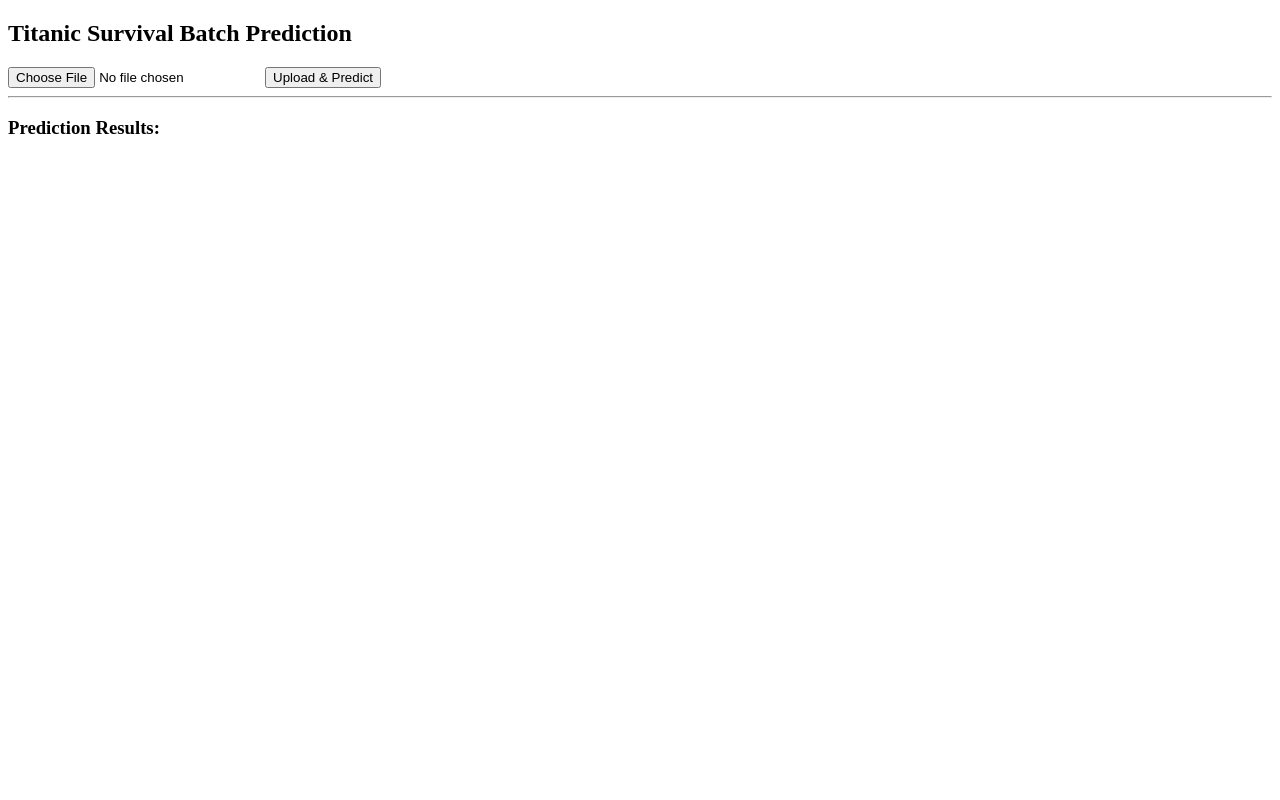
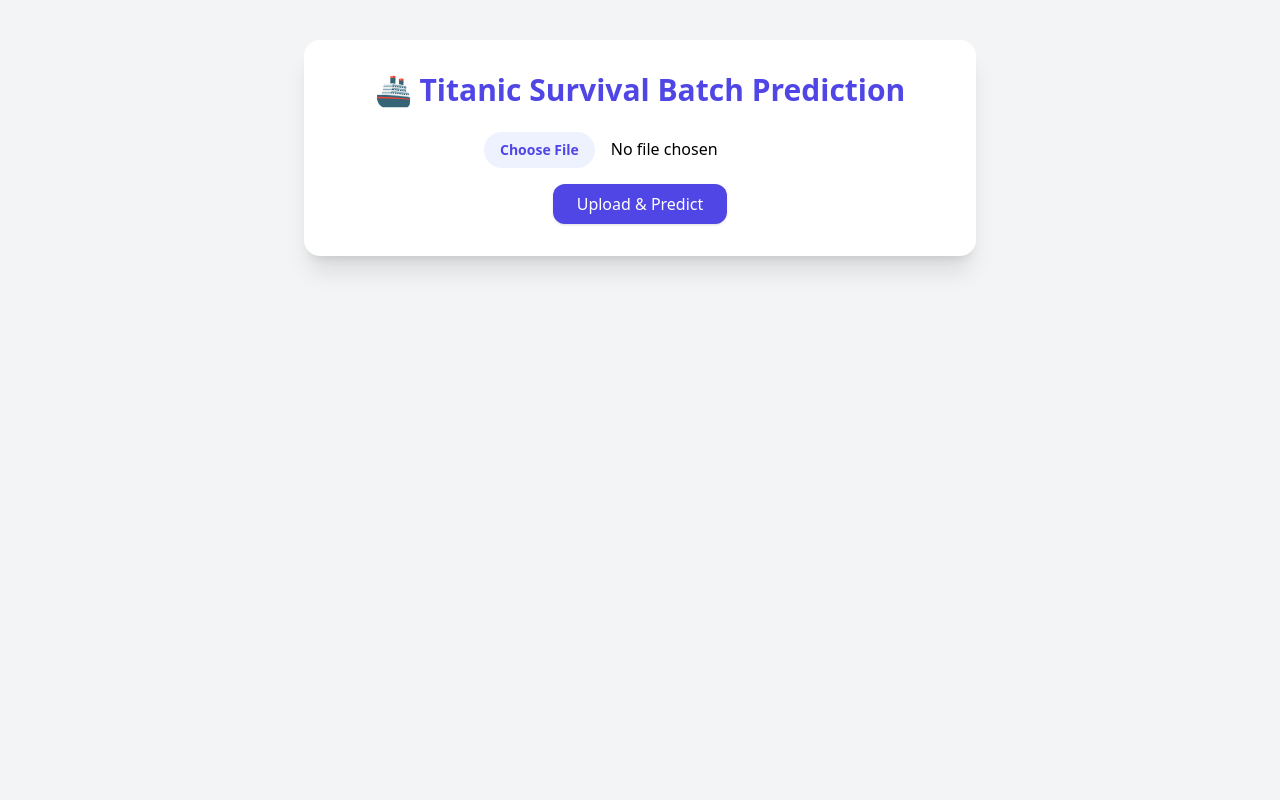
Before and after one commit to ronak-2005/Titanic_Survival, a FastAPI app: page / in a window 1280 px wide. Run offline with FastAPI, Linux system fonts and the light colour scheme; parts of the project's set-up code (start-up, migrations or seed data) failed here and were passed over; some libraries are stand-ins or nearby versions.

Commit message:
the truth 2

```diff
--- a/templates/form_titanic.html
+++ b/templates/form_titanic.html
@@ -1,21 +1,56 @@
 <!DOCTYPE html>
-<html>
+<html lang="en">
 <head>
+  <meta charset="UTF-8" />
   <title>Titanic Survival Predictor</title>
+  <script src="https://cdn.tailwindcss.com"></script>
+  <script src="https://cdnjs.cloudflare.com/ajax/libs/FileSaver.js/2.0.5/FileSaver.min.js"></script>
 </head>
-<body>
-    <h2>Titanic Survival Batch Prediction</h2>
+<body class="bg-gray-100 min-h-screen flex flex-col items-center py-10">
 
-    <form id="csvForm" action="/predict_csv" method="post" enctype="multipart/form-data">
-        <input type="file" name="file" accept=".csv" required>
-        <button type="submit">Upload & Predict</button>
+  <div class="bg-white shadow-xl rounded-2xl p-8 w-full max-w-2xl">
+    <h1 class="text-3xl font-bold text-center text-indigo-600 mb-6">
+      🚢 Titanic Survival Batch Prediction
+    </h1>
+
+    <!-- Upload Form -->
+    <form id="csvForm" class="flex flex-col items-center space-y-4"
+          action="/predict_csv" method="post" enctype="multipart/form-data">
+      <input type="file" name="file" accept=".csv" required
+             class="file:mr-4 file:py-2 file:px-4 file:rounded-full file:border-0
+                    file:text-sm file:font-semibold file:bg-indigo-50 file:text-indigo-600
+                    hover:file:bg-indigo-100">
+      <button type="submit"
+              class="px-6 py-2 bg-indigo-600 text-white rounded-xl shadow hover:bg-indigo-700 transition">
+        Upload & Predict
+      </button>
     </form>
 
-    <hr>
-    <h3>Prediction Results:</h3>
-    <div id="results"></div>
+    <!-- Results Section -->
+    <div id="results" class="mt-8 hidden">
+      <h2 class="text-xl font-semibold text-gray-700 mb-4">Prediction Results (Top 10)</h2>
+      <div class="overflow-x-auto rounded-xl shadow">
+        <table class="w-full text-sm text-left border-collapse">
+          <thead class="bg-indigo-100 text-indigo-700">
+            <tr id="results-head"></tr>
+          </thead>
+          <tbody id="results-body" class="bg-white divide-y divide-gray-200"></tbody>
+        </table>
+      </div>
+
+      <!-- Download button -->
+      <div class="flex justify-end mt-4">
+        <button id="downloadBtn"
+                class="px-5 py-2 bg-green-500 text-white rounded-xl shadow hover:bg-green-600 transition">
+          Download CSV
+        </button>
+      </div>
+    </div>
+  </div>
 
   <script>
+    let allPredictions = [];
+
     document.getElementById("csvForm").addEventListener("submit", async function(e) {
       e.preventDefault();
 
@@ -28,23 +63,43 @@
       });
 
       const data = await response.json();
+      allPredictions = data.predictions;
 
-            let html = "<table border='1' cellpadding='5'><tr>";
-            for (const key in data.predictions[0]) {
-                html += `<th>${key}</th>`;
+      // show only first 10
+      const displayData = data.predictions.slice(0, 10);
+
+      // Build header dynamically
+      let headHtml = "";
+      for (const key in displayData[0]) {
+        headHtml += `<th class="px-4 py-2">${key}</th>`;
       }
-            html += "</tr>";
+      document.getElementById("results-head").innerHTML = headHtml;
 
-            data.predictions.forEach(row => {
-                html += "<tr>";
+      // Build rows
+      let bodyHtml = "";
+      displayData.forEach(row => {
+        bodyHtml += "<tr class='hover:bg-indigo-50 transition'>";
         for (const key in row) {
-                    html += `<td>${row[key]}</td>`;
+          bodyHtml += `<td class="px-4 py-2">${row[key]}</td>`;
         }
-                html += "</tr>";
+        bodyHtml += "</tr>";
+      });
+      document.getElementById("results-body").innerHTML = bodyHtml;
+
+      document.getElementById("results").classList.remove("hidden");
     });
 
-            html += "</table>";
-            document.getElementById("results").innerHTML = html;
+    // Download CSV button
+    document.getElementById("downloadBtn").addEventListener("click", function() {
+      if (allPredictions.length === 0) return;
+
+      let csv = Object.keys(allPredictions[0]).join(",") + "\n";
+      allPredictions.forEach(row => {
+        csv += Object.values(row).join(",") + "\n";
+      });
+
+      const blob = new Blob([csv], { type: "text/csv;charset=utf-8;" });
+      saveAs(blob, "predictions.csv");
     });
   </script>
 </body>
```
Lines whose indentation alone changed are shown as unchanged.
